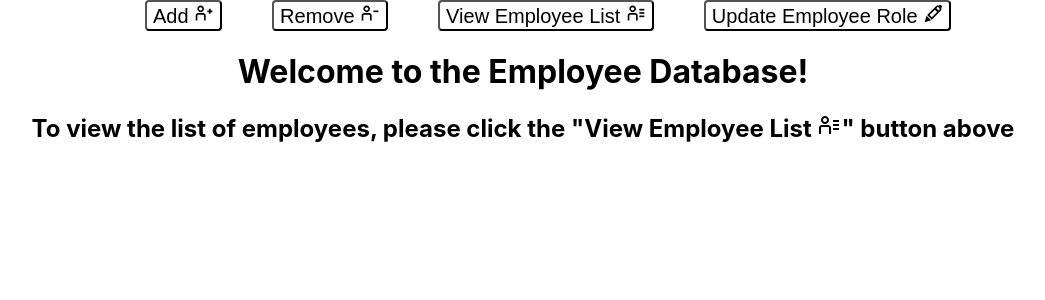
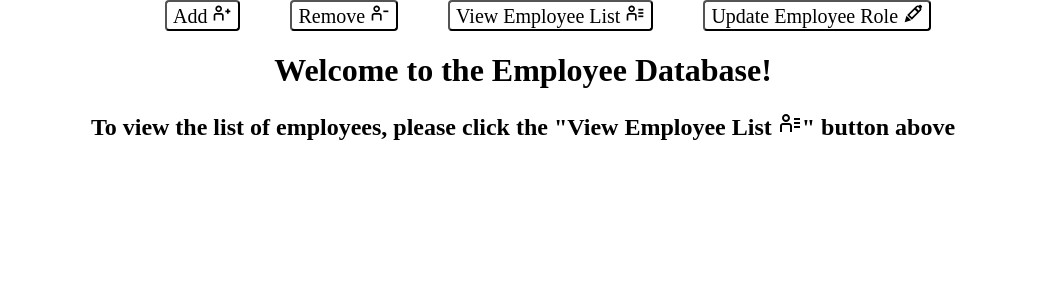
Before and after one commit to candycounter/full-stack-table-project, a React (Create React App) app: page / in a window 1280 px wide. Shown: the top 300 px of the page, without its empty margins (117-1162 px from the left). Built offline with nearby package versions, Linux system fonts and the light colour scheme.

Commit message:
Update App.css

```diff
--- a/src/App.css
+++ b/src/App.css
@@ -10,11 +10,15 @@ th, td{
     padding: 8px;
 }
 
+h1, h2 {
+    font-family: Amaranth;
+}
 th{
     padding-top: 12px;
     padding-top: 12px;
     background-color: black;
     color: white;
+    font-family: Arial;
 }
 
 table{
@@ -22,7 +26,9 @@ table{
     border-collapse: collapse;
     width: 100%;
 }
-
+tr{
+    font-family: "Lucida Console", "Courier New", monospace;
+}
 tr:nth-child(even){
     background-color: #f2f2f2;
 }
@@ -50,6 +56,7 @@ button{
     color: black;
     text-align:center;
     margin-left: 50px;
+    font-family: Arima;
 
 }
 
@@ -58,6 +65,7 @@ form{
     text-align: center;
     background-color: black;
     color: white;
+    font-family: 'Arial';
 }
 form p {
     text-align: right;
```
